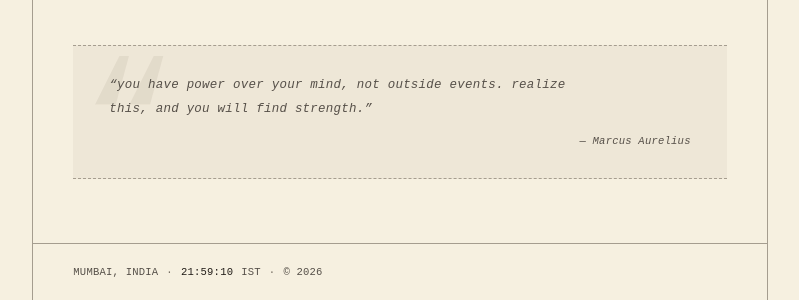
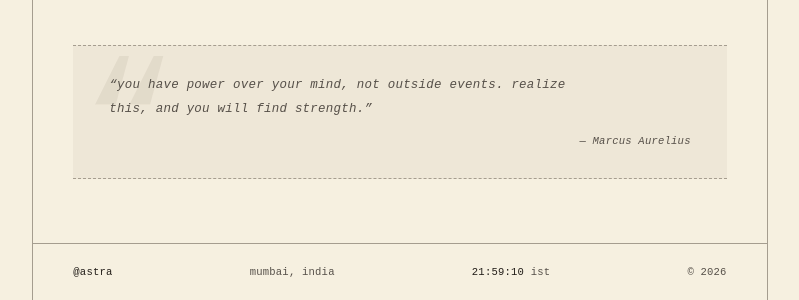
Before and after one commit to 01shrvan/portfolio, an Astro site: page / in a window 1280 px wide. Shown: the part 2461-2761 px from the top of the page, without its empty margins (240-1039 px from the left). Built offline with nearby package versions, Linux system fonts and the light colour scheme; Astro itself is replaced by a stand-in of ours.

Commit message:
fix(shell): single-line footer with the handle
@astra anchors the left, location and live clock in the middle, copyright
on the right. Lowercase throughout to match the rest of the site.

```diff
--- a/src/components/Shell.astro
+++ b/src/components/Shell.astro
@@ -56,14 +56,14 @@ const initialTime = timeFmt.format(new Date());
     </main>
 
     <footer class="mt-16 border-t px-gutter py-5">
-      <p class="data flex flex-wrap items-center gap-x-2 gap-y-1 uppercase text-ink-soft">
-        <span>{SITE.location}</span>
-        <span aria-hidden class="text-rule-strong">·</span>
-        <time data-clock class="text-ink">{initialTime}</time>
-        <span>IST</span>
-        <span aria-hidden class="text-rule-strong">·</span>
-        <span>© {new Date().getFullYear()}</span>
-      </p>
+      <div class="data flex items-center justify-between gap-4 lowercase text-ink-soft">
+        <span class="shrink-0 text-ink">@{SITE.aka}</span>
+        <span class="truncate">{SITE.location}</span>
+        <span class="shrink-0">
+          <time data-clock class="text-ink">{initialTime}</time> ist
+        </span>
+        <span class="shrink-0">© {new Date().getFullYear()}</span>
+      </div>
     </footer>
   </div>
 </div>
```
